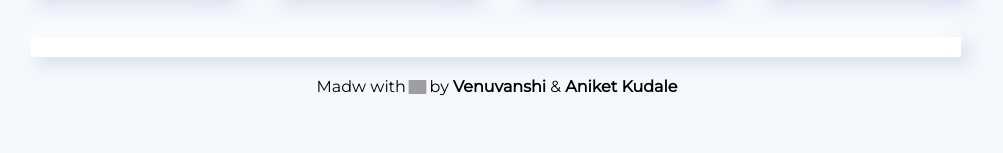
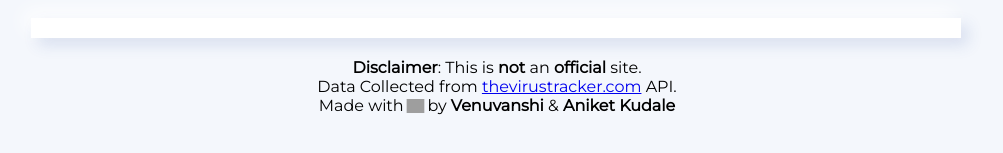
Before and after one commit to aniketkudale/covid-19-dashboard, a plain HTML site: page dist/index.html in a window 1280 px wide. Shown: the part 503-656 px from the top of the page, without its empty margins (143-1146 px from the left). Drawn offline with Linux system fonts and the light colour scheme; no server answers; grey boxes are pictures that could not be loaded.

Commit message:
22032020: Added Disclaimer

```diff
--- a/dist/index.html
+++ b/dist/index.html
@@ -36,7 +36,9 @@
   <div class="flags">
   </div>
   <div class="footer">
-    Madw with <img class="footer-love-icon" src="https://techvenq.com/konflist/img/like.svg" /> by <b>Venuvanshi</b> & <b>Aniket Kudale</b>
+    <b>Disclaimer</b>: This is <b>not</b> an <b>official</b> site. <br>
+    Data Collected from <a href="https://thevirustracker.com">thevirustracker.com</a> API. <br>
+    Made with <img class="footer-love-icon" src="https://techvenq.com/konflist/img/like.svg" /> by <b>Venuvanshi</b> & <b>Aniket Kudale</b>
   </div>
 </div>
 <!-- partial -->
```
